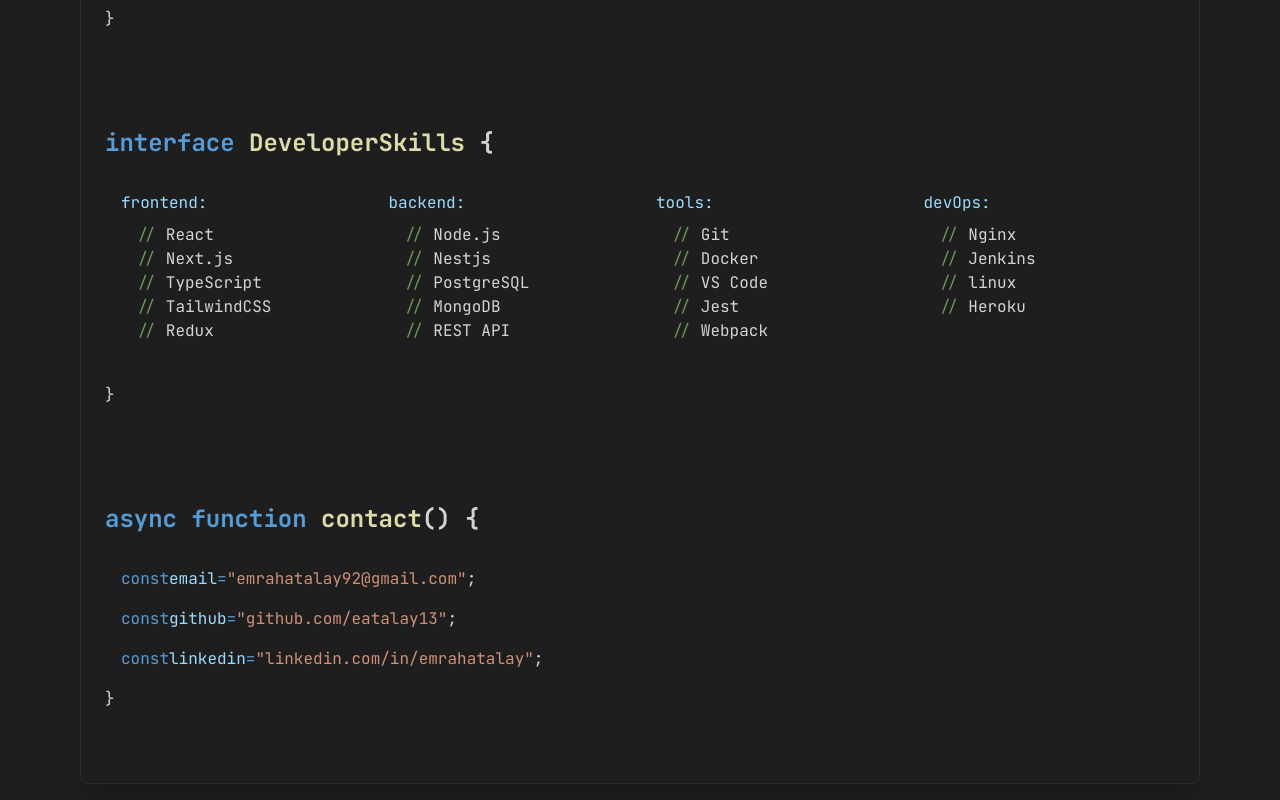
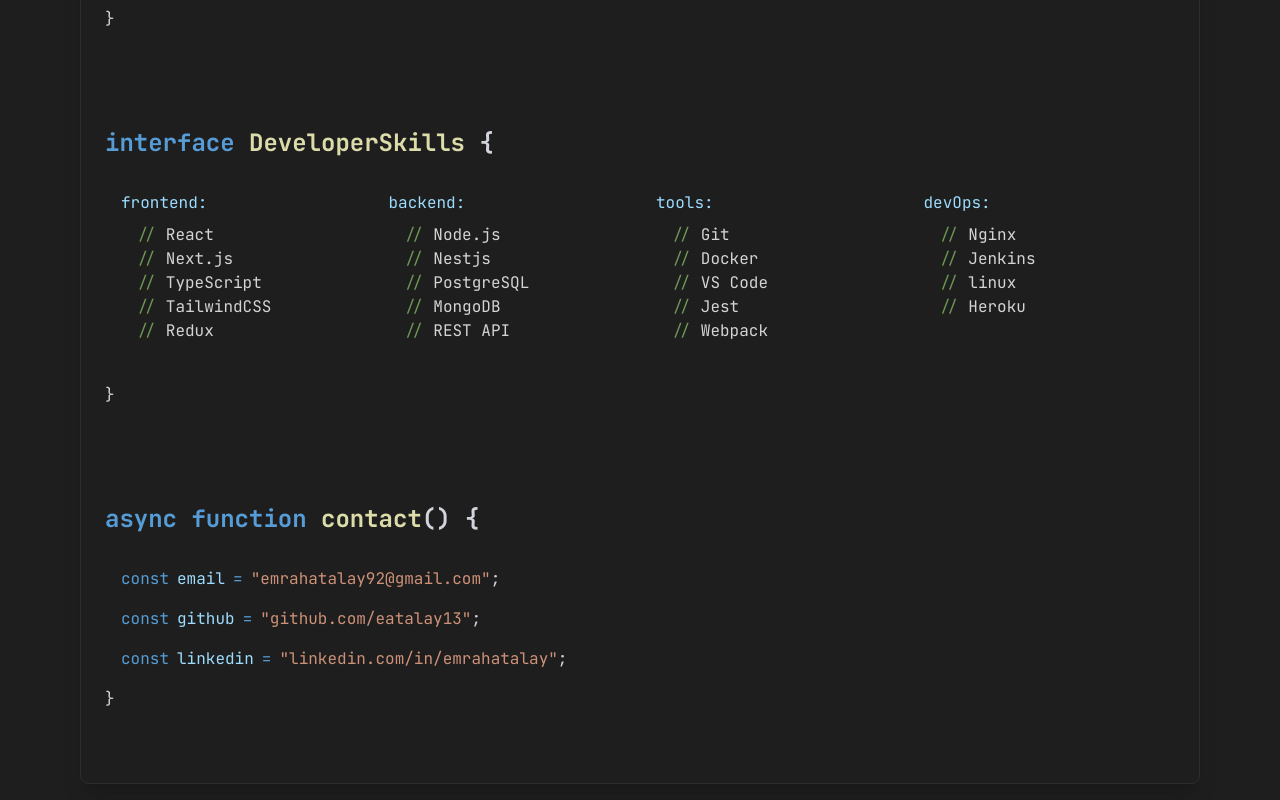
Before and after one commit to eatalay13/eatalay_dev, a Next.js app: page / in a window 1280 px wide. Shown: the part 812-1612 px from the top of the page. Built offline with nearby package versions, Linux system fonts and the light colour scheme.

Commit message:
refactor: Improve Contact component spacing and styling
Adjust margin and spacing for Contact component to enhance readability and maintain consistent VS Code-inspired design

```diff
--- a/src/components/home/Contact.tsx
+++ b/src/components/home/Contact.tsx
@@ -8,9 +8,9 @@ export default function Contact() {
 
       <div className="pl-3 sm:pl-4 space-y-3 sm:space-y-4 text-sm sm:text-base">
         <div className="flex items-center flex-wrap">
-          <span className="text-editor-keyword">const</span>{" "}
-          <span className="text-editor-variable">email</span>{" "}
-          <span className="text-editor-keyword">=</span>{" "}
+          <span className="text-editor-keyword mr-2">const</span>
+          <span className="text-editor-variable mr-2">email </span>
+          <span className="text-editor-keyword mr-2">=</span>{" "}
           <a
             href="mailto:emrahatalay92@gmail.com"
             className="text-editor-string hover:text-editor-function break-all"
@@ -21,9 +21,9 @@ export default function Contact() {
         </div>
 
         <div className="flex items-center flex-wrap">
-          <span className="text-editor-keyword">const</span>{" "}
-          <span className="text-editor-variable">github</span>{" "}
-          <span className="text-editor-keyword">=</span>{" "}
+          <span className="text-editor-keyword mr-2">const</span>
+          <span className="text-editor-variable mr-2">github</span>
+          <span className="text-editor-keyword mr-2">=</span>
           <a
             href="https://github.com/eatalay13"
             target="_blank"
@@ -36,9 +36,9 @@ export default function Contact() {
         </div>
 
         <div className="flex items-center flex-wrap">
-          <span className="text-editor-keyword">const</span>{" "}
-          <span className="text-editor-variable">linkedin</span>{" "}
-          <span className="text-editor-keyword">=</span>{" "}
+          <span className="text-editor-keyword mr-2">const</span>
+          <span className="text-editor-variable mr-2">linkedin</span>
+          <span className="text-editor-keyword mr-2">=</span>
           <a
             href="https://linkedin.com/in/emrahatalay"
             target="_blank"
```
